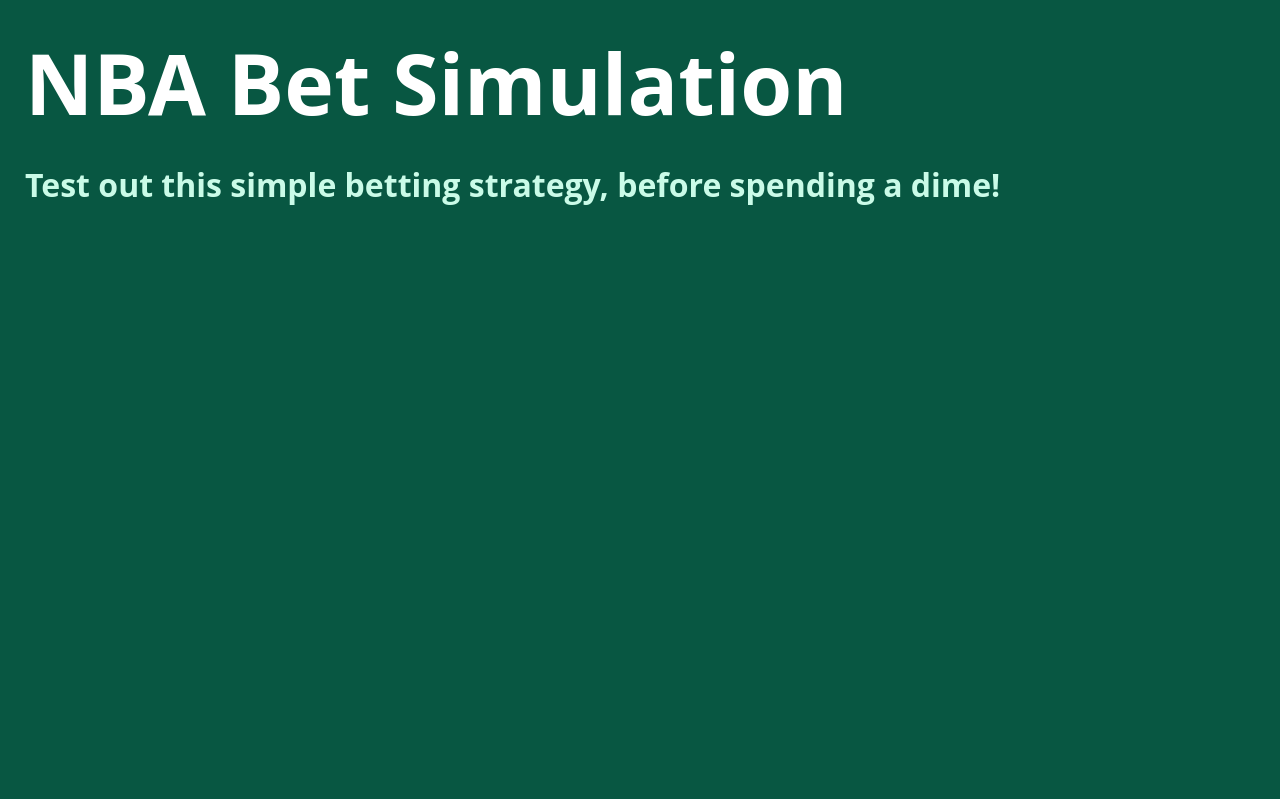
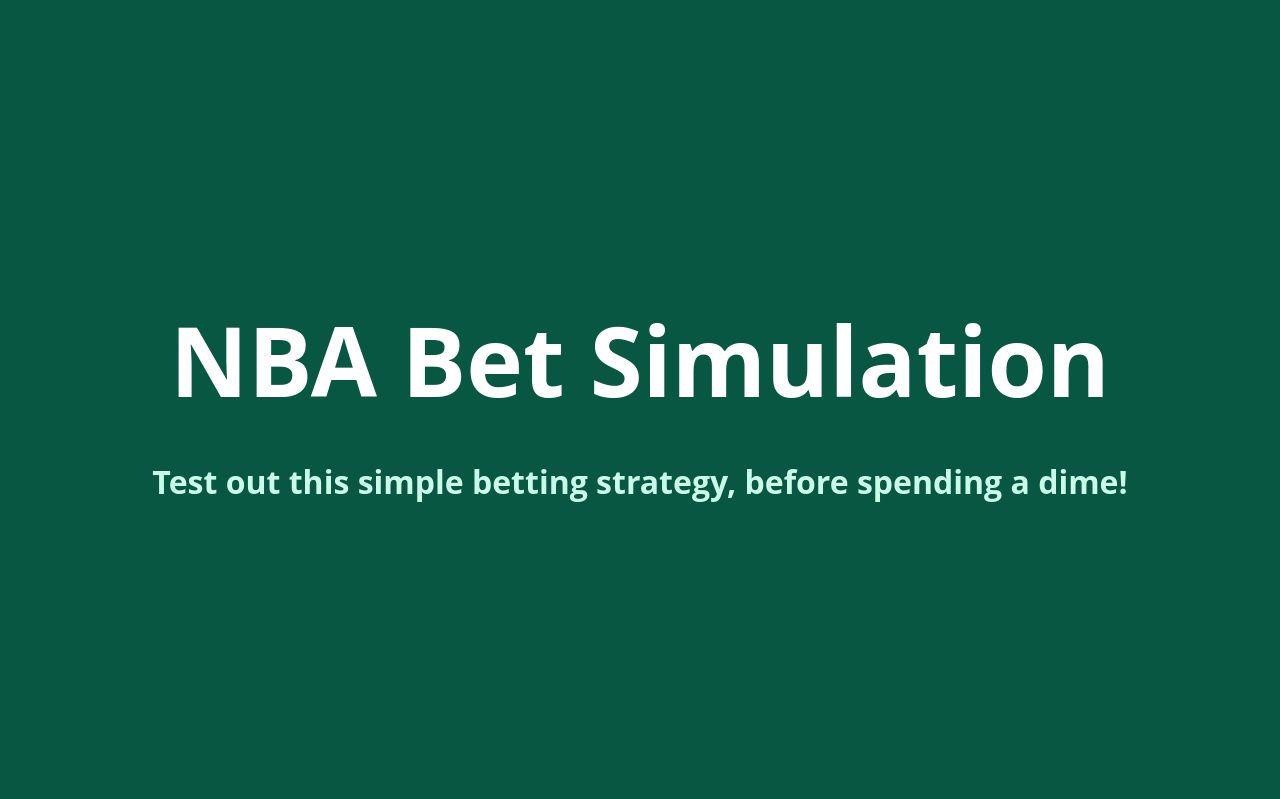
Before and after one commit to nikhilNathwani/Moneyline, a Flask app: page / in a window 1280 px wide. Shown: the top 799 px of the page. Run offline with Flask 2, Linux system fonts and the light colour scheme.

Commit message:
Fixed the centering of the Landing page tittle & subtitle

```diff
--- a/static/css/landing-page.css
+++ b/static/css/landing-page.css
@@ -1,15 +1,18 @@
 div#landing-page {
   background-color: #085742;
+  display: flex;
+  justify-content: center;
+  align-items: center;
 }
 
 div#landing-page > div#title-area {
-  margin: auto;
+  text-align: center;
 }
 
 div#landing-page > div#title-area > h1 {
-  font-size: 84px;
+  font-size: 96px;
   color: white;
-  margin-bottom: 20px;
+  margin-bottom: 32px;
 }
 
 div#landing-page > div#title-area > h2 {
```
